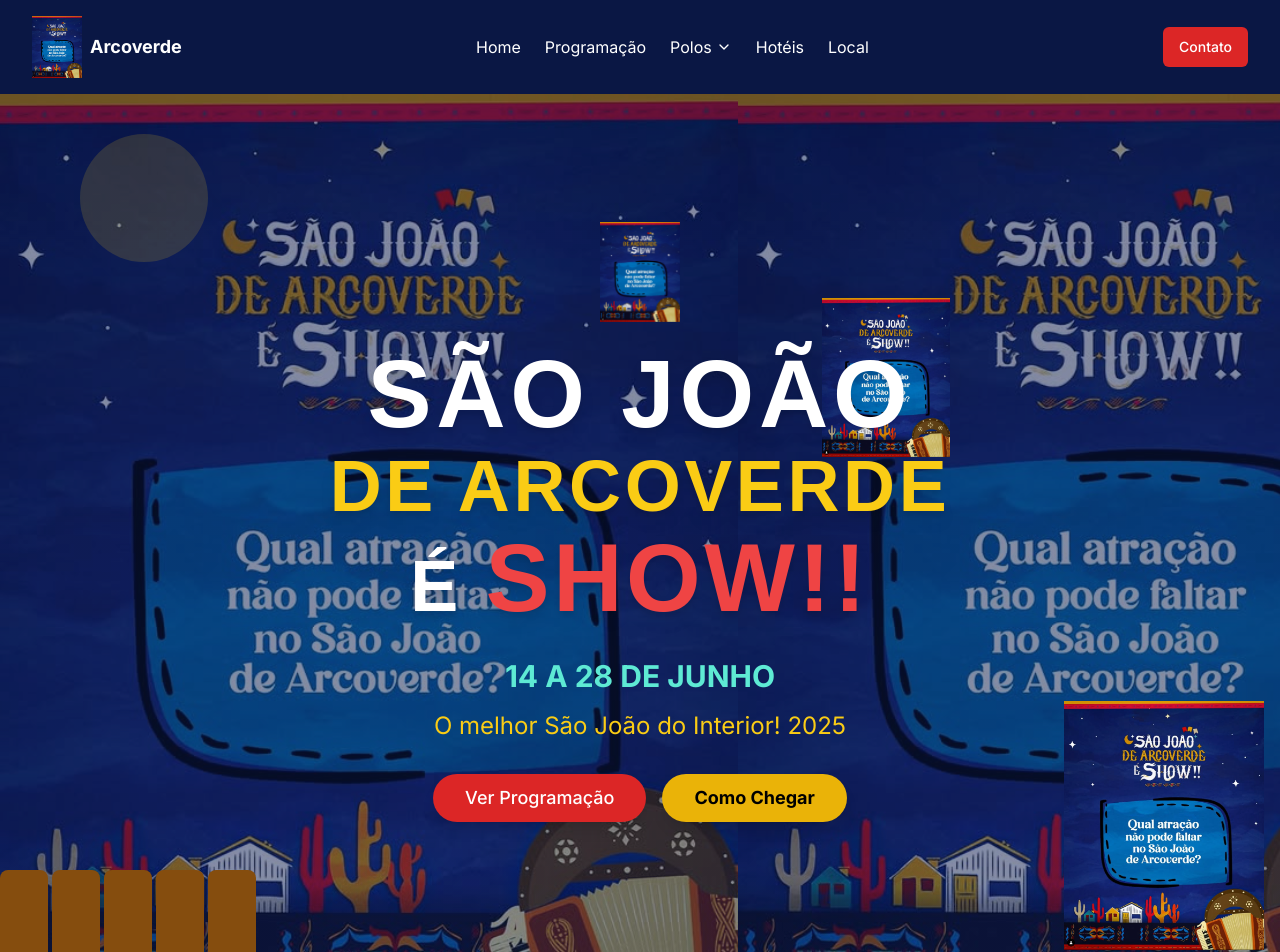
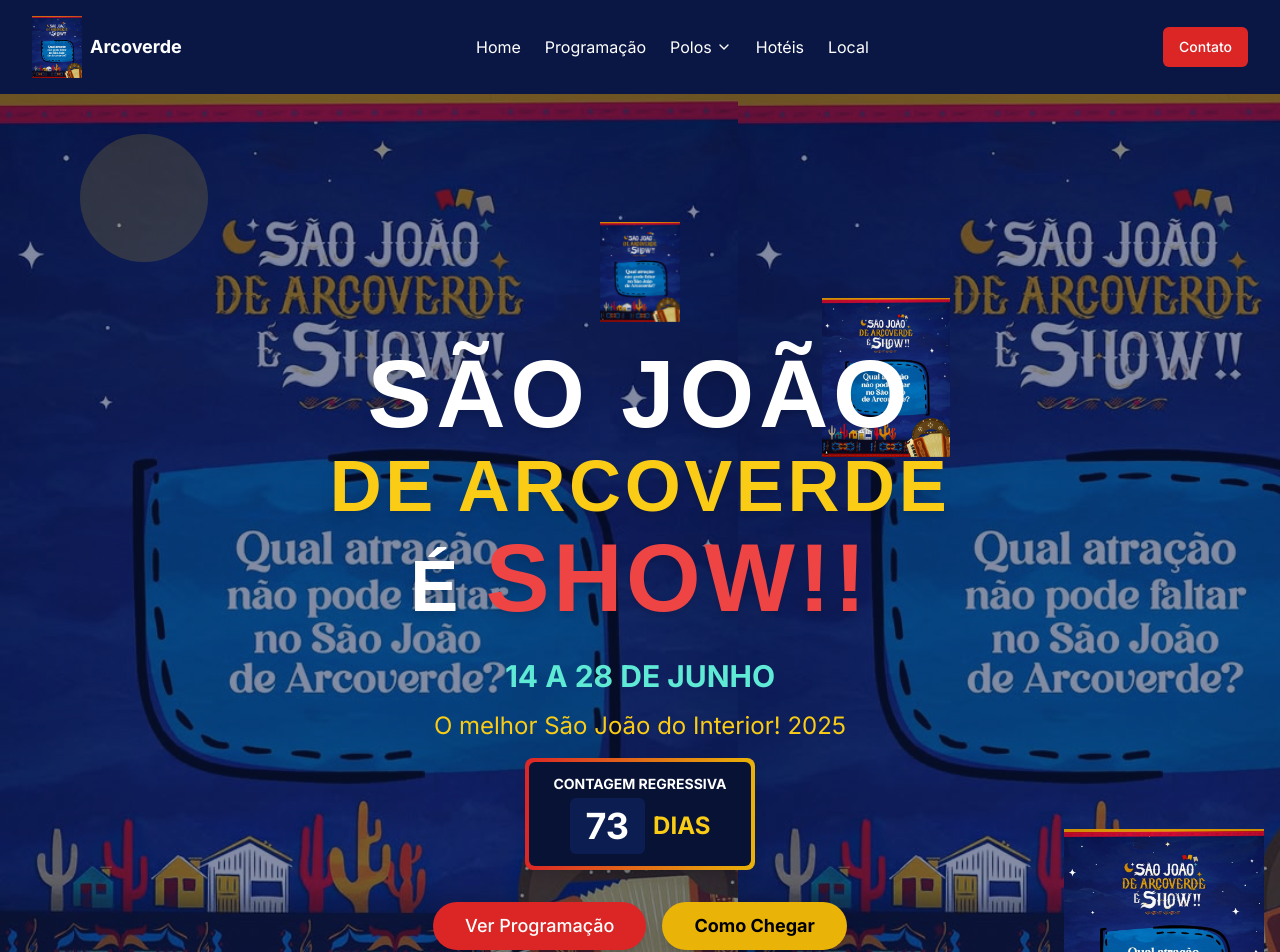
Before and after one commit to luca-henrique/frontend-sao-joao-arcoverde, a Next.js app: page / in a window 1280 px wide. Shown: the top 952 px of the page. Built offline with nearby package versions, Linux system fonts and the light colour scheme; a web font is replaced by a local one.

Commit message:
feat: adiciona componente de contagem regressiva à página inicial

```diff
--- a/app/page.tsx
+++ b/app/page.tsx
@@ -9,7 +9,55 @@ import { DropdownMenu, DropdownMenuContent, DropdownMenuItem, DropdownMenuTrigge
 import { events } from "@/constants/event"
 import { polos } from "@/constants/polos"
 
+import { Tabs, TabsList, TabsTrigger } from "@/components/ui/tabs"
 
+// Countdown Timer Component
+function CountdownTimer({ targetDate }: { targetDate: string }) {
+  const [daysRemaining, setDaysRemaining] = useState<number>(0)
+  const [isLoading, setIsLoading] = useState(true)
+
+  useEffect(() => {
+    const calculateDaysRemaining = () => {
+      const now = new Date()
+      const target = new Date(targetDate)
+      const timeDifference = target.getTime() - now.getTime()
+      const daysDifference = Math.ceil(timeDifference / (1000 * 3600 * 24))
+      return daysDifference > 0 ? daysDifference : 0
+    }
+
+    setDaysRemaining(calculateDaysRemaining())
+    setIsLoading(false)
+
+    // Update the countdown every day
+    const interval = setInterval(() => {
+      setDaysRemaining(calculateDaysRemaining())
+    }, 86400000) // 24 hours in milliseconds
+
+    return () => clearInterval(interval)
+  }, [targetDate])
+
+  if (isLoading) {
+    return <div className="animate-pulse bg-blue-800 h-16 w-40 rounded-lg mx-auto"></div>
+  }
+
+  return (
+    <div className="flex flex-col items-center">
+      <div className="bg-gradient-to-r from-red-600 to-yellow-500 p-1 rounded-lg shadow-lg">
+        <div className="bg-[#081235] px-6 py-3 rounded-md">
+          <p className="text-white text-sm uppercase font-bold mb-1">Contagem Regressiva</p>
+          <div className="flex items-center justify-center gap-2">
+            <div className="bg-[#0c1d52] px-4 py-2 rounded-md">
+              <span className="text-3xl md:text-4xl font-bold text-white">{daysRemaining}</span>
+            </div>
+            <span className="text-xl md:text-2xl font-bold text-yellow-400">
+              {daysRemaining === 1 ? "DIA" : "DIAS"}
+            </span>
+          </div>
+        </div>
+      </div>
+    </div>
+  )
+}
 
 export default function Home() {
   const [activeDot, setActiveDot] = useState(0)
@@ -251,6 +299,11 @@ export default function Home() {
               <div className="space-y-4 mb-8">
                 <p className="text-2xl md:text-3xl text-teal-300 font-bold">14 A 28 DE JUNHO</p>
                 <p className="text-xl md:text-2xl text-yellow-400">O melhor São João do Interior! 2025</p>
+
+                {/* Countdown Timer */}
+                <div className="mt-6">
+                  <CountdownTimer targetDate="2025-06-14" />
+                </div>
               </div>
 
               <div className="flex flex-col sm:flex-row gap-4 justify-center mt-8">
```
